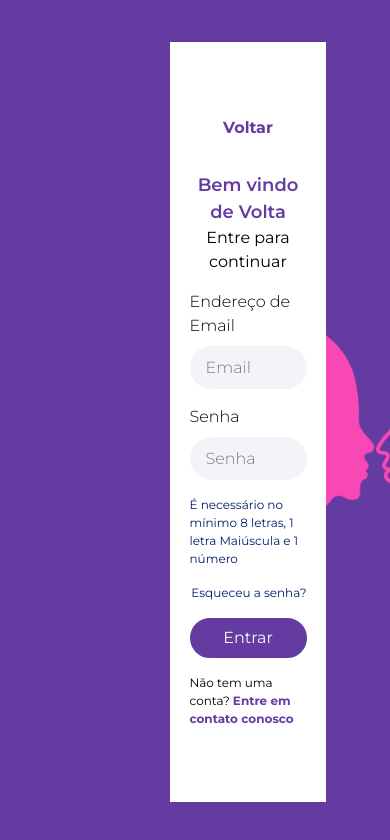
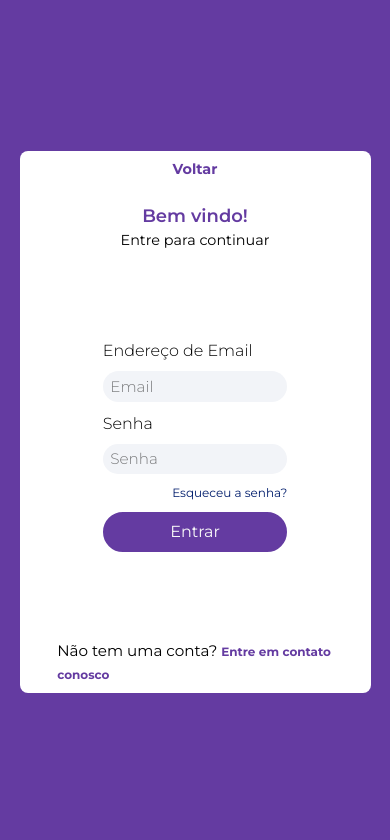
Before and after one commit to CodeSensor-PI/web-psi-rizerio, a React (Vite) app: page /login in a window 390 px wide. Shown: the top 840 px of the page. Built offline with nearby package versions, Linux system fonts and the light colour scheme.

Commit message:
style: responsividade para tela de login

```diff
--- a/src/components/agendamento/agendamento.jsx
+++ b/src/components/agendamento/agendamento.jsx
@@ -37,7 +37,7 @@ const Agendamento = ({ agendamento, onCancelar }) => {
                 )}
                 {agendamento.statusSessao === "PENDENTE" && (
                     <>
-                        <span className={styles.pendente}>Agendado</span>
+                        <span className={styles.pendente}>Agendamento Solicitado</span>
                         <button
                             type="button"
                             className={styles.cancelarButton}
--- a/src/components/agendamento/agendamento.module.css
+++ b/src/components/agendamento/agendamento.module.css
@@ -86,7 +86,7 @@
 
    .dataHora{
        display: flex;
-       gap: 0em;
+       gap: 1em;
        width: 100%;
        flex-wrap: wrap;
    }
--- a/src/components/botoes/BotaoComponent.jsx
+++ b/src/components/botoes/BotaoComponent.jsx
@@ -1,6 +1,6 @@
 import styles from './botao.module.css'
 
-function Botao({ texto, onClick, disabled, style, width, height, backgroundColor, color, hoverTextColor, hoverBackgroundColor }) {
+function Botao({ texto, onClick, disabled, style, height, backgroundColor, color, hoverTextColor, hoverBackgroundColor }) {
     return (
         <div className={styles.botoes}>
             <button
@@ -9,7 +9,6 @@ function Botao({ texto, onClick, disabled, style, width, height, backgroundColor
                 disabled={disabled}
                 style={{
                     ...style,
-                    width: width,
                     height: height,
                     backgroundColor: color,
                 }}
--- a/src/components/botoes/botao.module.css
+++ b/src/components/botoes/botao.module.css
@@ -1,5 +1,5 @@
 .botoes {
-    width: 5.7em;
+    width: 100%;
     height: 2.5em;
 }
 
--- a/src/pages/login/LoginComponent.jsx
+++ b/src/pages/login/LoginComponent.jsx
@@ -69,7 +69,7 @@ const LoginComponent = () => {
         </p>
 
         <div className={styles.title}>
-          <Titulo titulo="Bem vindo de Volta"></Titulo>
+          <Titulo titulo="Bem vindo!"></Titulo>
           <p>Entre para continuar</p>
         </div>
         <div className={styles.input}>
@@ -95,11 +95,8 @@ const LoginComponent = () => {
               onChange={(e) => setSenha(e.target.value)}
             />
           </div>
-          <span className={styles.frase}>
-            É necessário no mínimo 8 letras, 1 letra Maiúscula e 1 número
-          </span>
           <span className={styles.esqSenha}>Esqueceu a senha?</span>
-          <Botao texto="Entrar" width="30vw" onClick={logarUsuario} />
+          <Botao texto="Entrar" width="w-full" onClick={logarUsuario} />
         </div>
 
         <div className={styles.criarConta}>
--- a/src/pages/login/login.module.css
+++ b/src/pages/login/login.module.css
@@ -31,6 +31,7 @@
     gap: 1em;
     padding: 5vw;
     background-color: #fff;
+    border-radius: 0.5em;
 }
 
 
@@ -120,3 +121,59 @@
 .voltarTexto:hover {
     color: var(--PinkPsi);
 }
+
+@media (max-width: 1000px) {
+    .login {
+        flex-direction: column;
+        justify-content: center;
+        align-items: center;
+        padding: 4em;
+        background-position: center;
+    }
+    .container {
+        width: 80vw;
+        min-width: 0;
+        height: auto;
+        padding: 1em 0.5em;
+        gap: 0.8em;
+    }
+    .title p,
+    .subtitulo,
+    .frase,
+    .voltarTexto {
+        font-size: 0.95em;
+    }
+    .div_input input {
+        height: 2.2em;
+        font-size: 1em;
+        padding: 0 0.7em;
+    }
+    .input {
+        gap: 10px;
+        padding: 5em;
+    }
+    .criarConta {
+        font-size: 0.95em;
+        text-wrap: wrap;
+        width: 80%;
+    }
+}
+
+@media (max-width: 400px) {
+    .container {
+        width: 90vw;
+        padding: 0.5em 0.2em;
+        gap: 0.5em;
+    }
+    .title p,
+    .subtitulo,
+    .frase,
+    .voltarTexto {
+        font-size: 0.9em;
+    }
+    .div_input input {
+        height: 2em;
+        font-size: 0.95em;
+        padding: 0 0.5em;
+    }
+}
```
